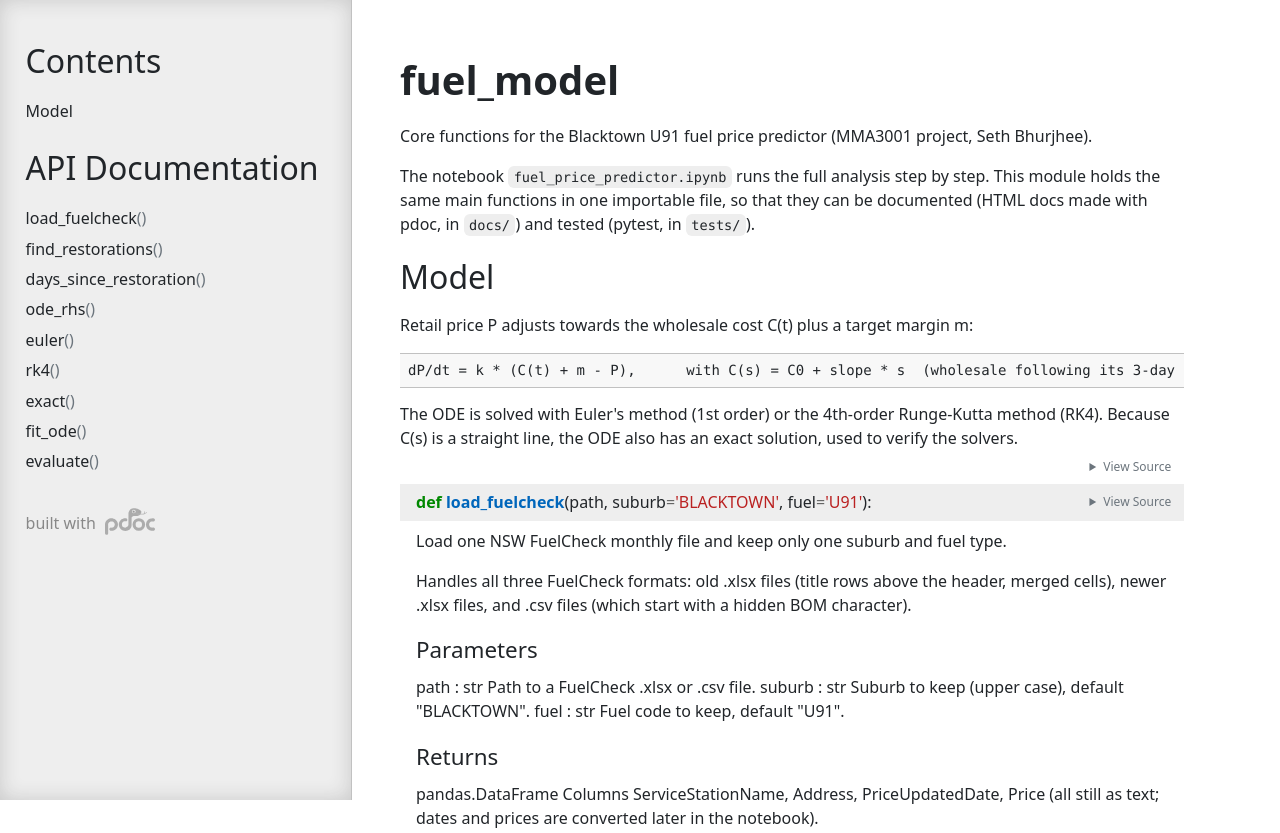
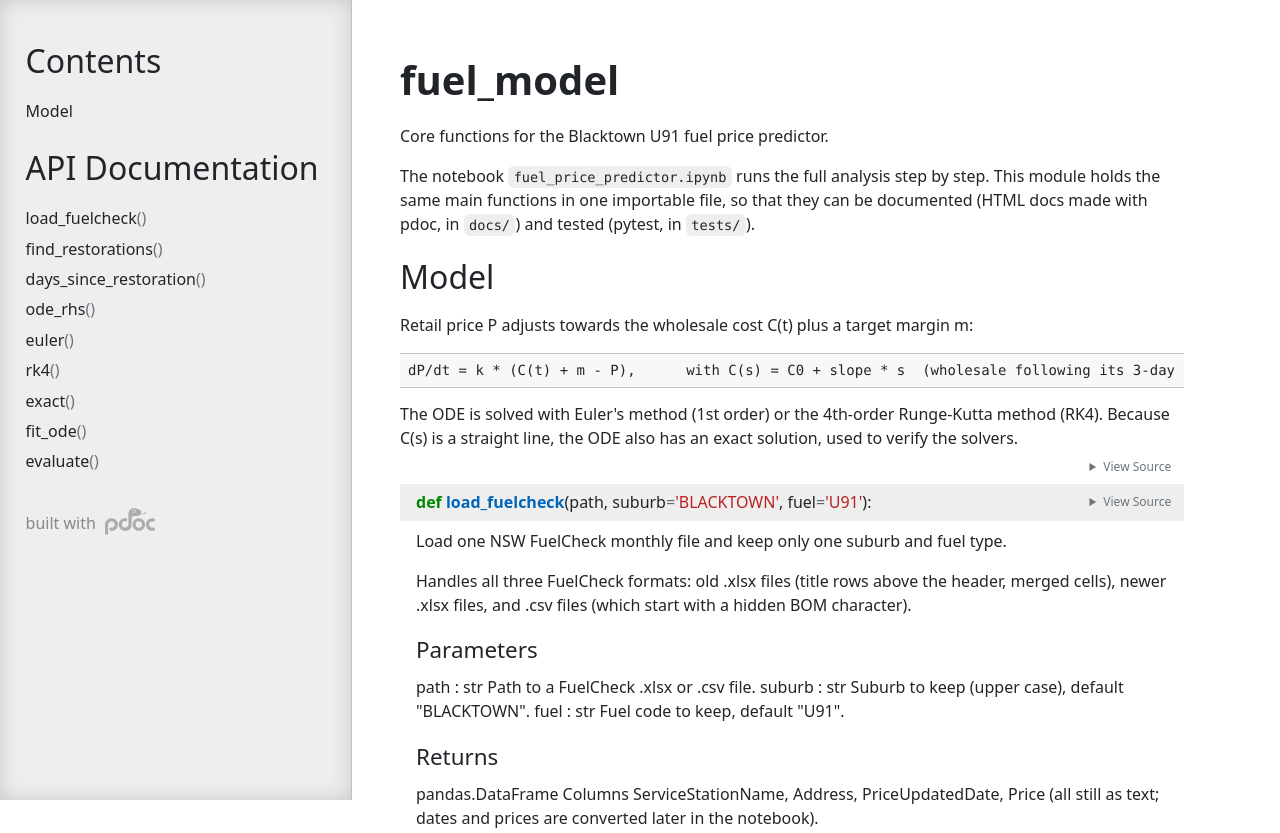
Before and after one commit to abhu000/Fuel-price-predictor, a plain HTML site: page docs/fuel_model.html in a window 1280 px wide. Shown: the top 833 px of the page. Drawn offline with Linux system fonts and the light colour scheme.

Commit message:
Update fuel_model.html

```diff
--- a/docs/fuel_model.html
+++ b/docs/fuel_model.html
@@ -71,7 +71,7 @@
                     <h1 class="modulename">
 fuel_model    </h1>
 
-                        <div class="docstring"><p>Core functions for the Blacktown U91 fuel price predictor (MMA3001 project, Seth Bhurjhee).</p>
+                        <div class="docstring"><p>Core functions for the Blacktown U91 fuel price predictor.</p>
 
 <p>The notebook <code>fuel_price_predictor.ipynb</code> runs the full analysis step by step.
 This module holds the same main functions in one importable file, so that they can be
```
